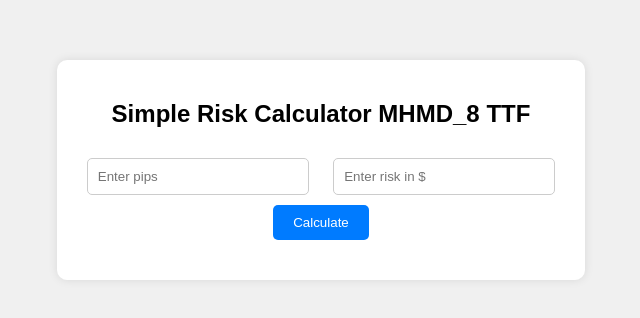
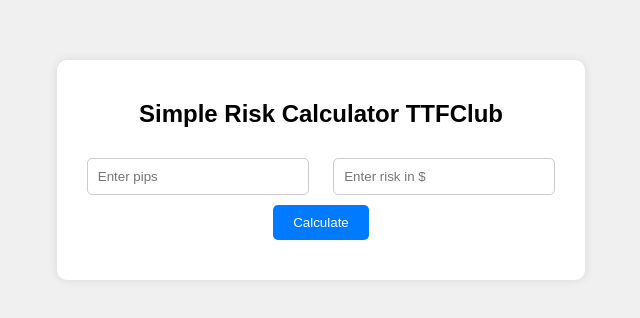
Before and after one commit to ttfclub/risk-calculator-, a plain HTML site: page index.html in a window 1280 px wide. Shown: the part 230-548 px from the top of the page, without its empty margins (319-959 px from the left). Drawn offline with Linux system fonts and the light colour scheme.

Commit message:
Update index.html

```diff
--- a/index.html
+++ b/index.html
@@ -8,7 +8,7 @@
 </head>
 <body>
   <div class="container">
-    <h2>Simple Risk Calculator MHMD_8 TTF</h2>
+    <h2>Simple Risk Calculator TTFClub</h2>
     <input type="number" id="pips" placeholder="Enter pips" />
     <input type="number" id="risk" placeholder="Enter risk in $"  style="margin-bottom: 10px;">
 <br>
```
